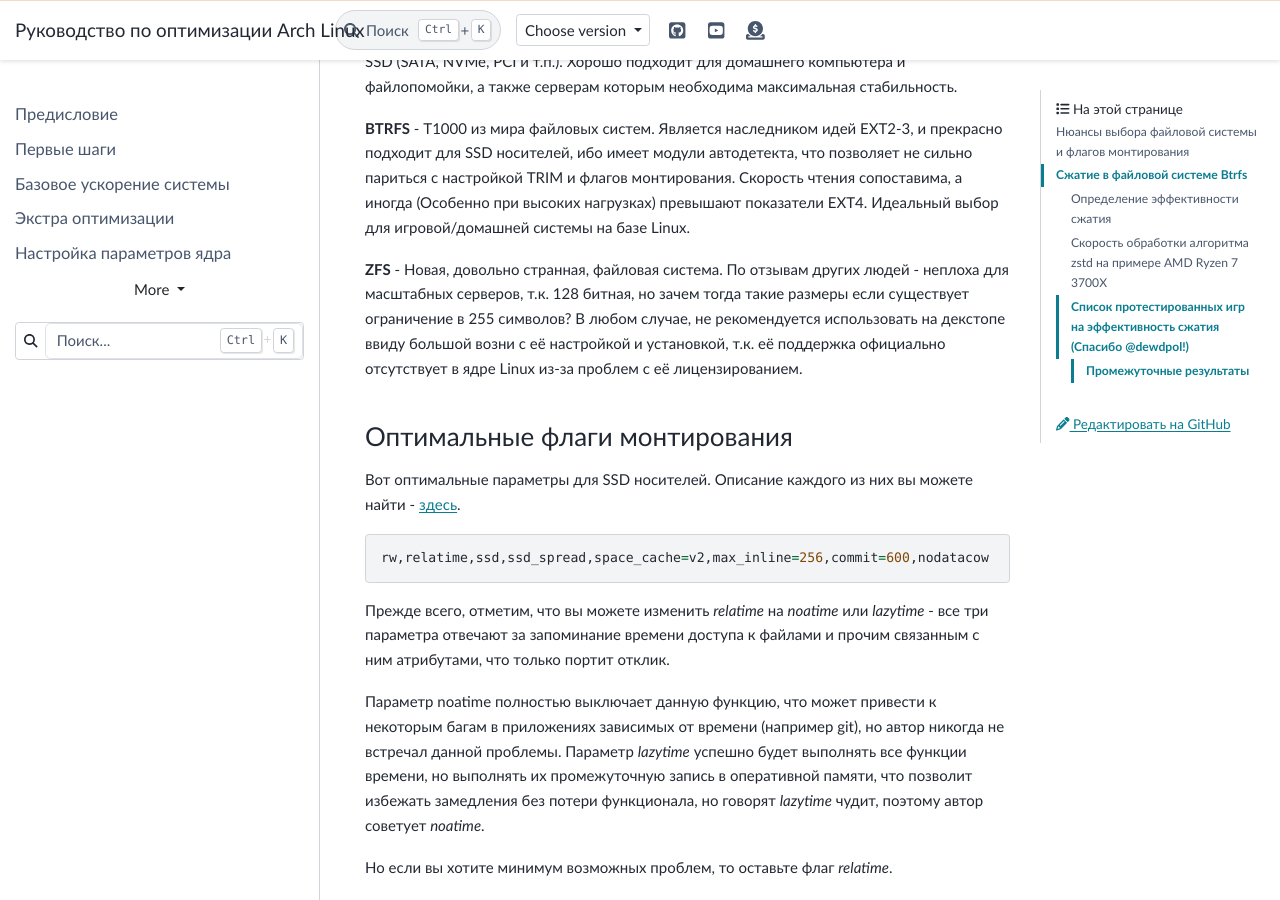
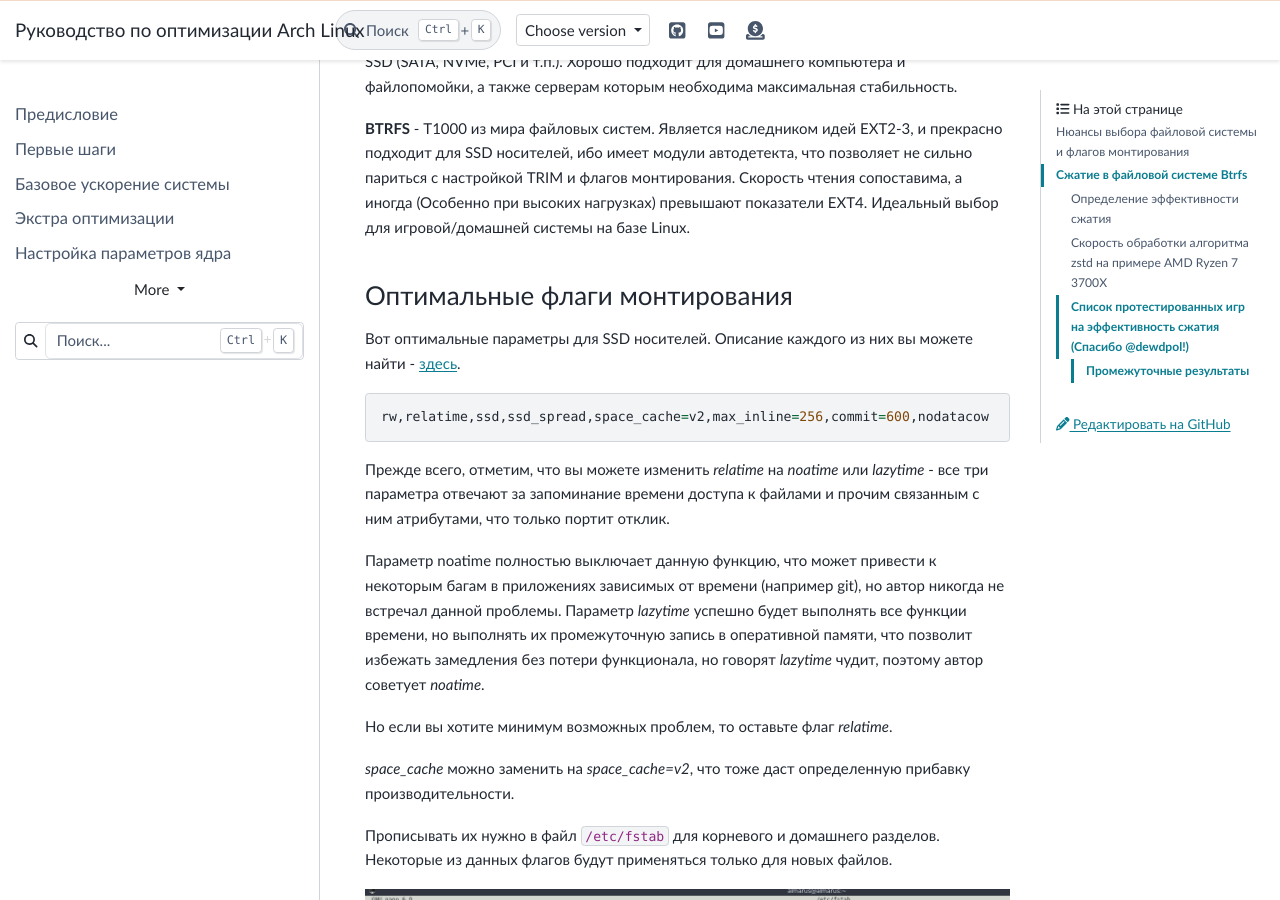
Before and after one commit to ventureoo/ARU, a Sphinx documentation site: the page built from docs/source/file-systems.rst, in a window 1280 px wide and 900 px high, scrolled down 493 px. Built offline with Sphinx 7.4.7 and the PyData theme 0.15.4, drawn with Linux system fonts in a browser that asks for light colours.

Commit message:
file-systems: Delete the ZFS reference
Characteristics can be misleading and there is no current information and tests on this file system.

```diff
--- a/docs/source/file-systems.rst
+++ b/docs/source/file-systems.rst
@@ -35,11 +35,6 @@
 ибо имеет модули автодетекта, что позволяет не сильно париться с настройкой TRIM и флагов монтирования.
 Скорость чтения сопоставима, а иногда (Особенно при высоких нагрузках) превышают показатели EXT4.
 Идеальный выбор для игровой/домашней системы на базе Linux.
-
-**ZFS** - Новая, довольно странная, файловая система.
-По отзывам других людей - неплоха для масштабных серверов, т.к. 128 битная, но зачем тогда такие размеры если существует ограничение в 255 символов?
-В любом случае, не рекомендуется использовать на декстопе ввиду большой возни с её настройкой и установкой, т.к.
-её поддержка официально отсутствует в ядре Linux из-за проблем с её лицензированием.
 
 .. index:: mount, options, btrfs, fstab
 .. _mount-options:
```
